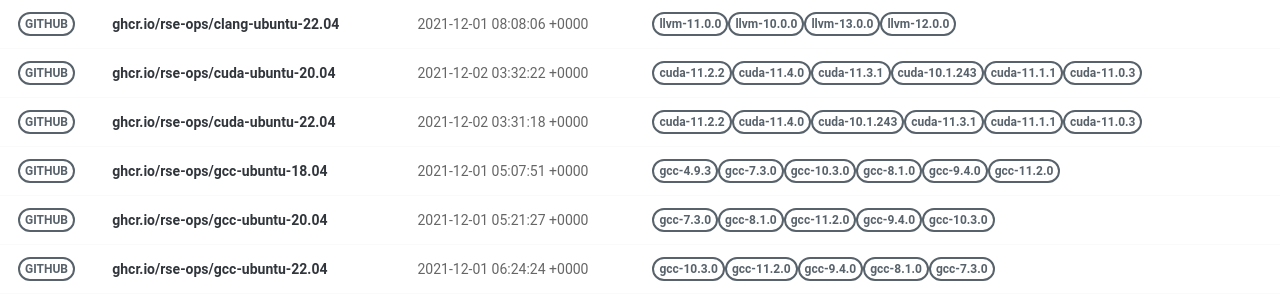
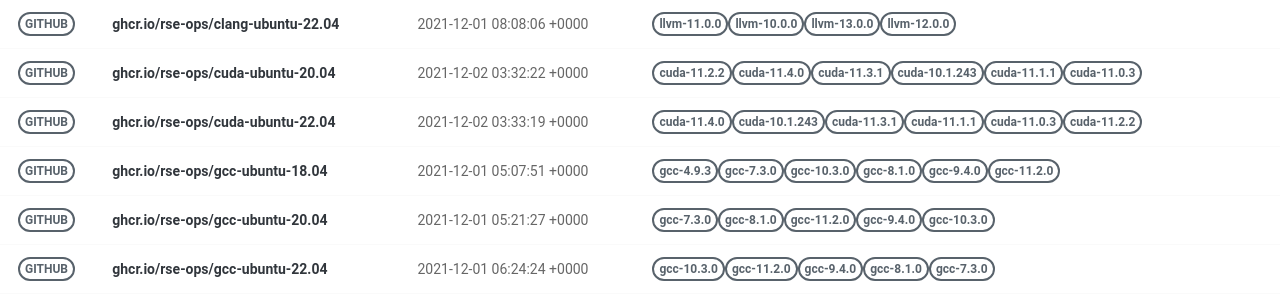
Before and after one commit to rse-ops/docker-images, a Jekyll site: the page built from pages/index.md, in a window 1280 px wide. Shown: the part 228-528 px from the top of the page. Built offline with Jekyll 4.4.1, drawn with Linux system fonts in a browser that asks for light colours; nearby versions of some CDN libraries.

Commit message:
Automated push to update library 2021-12-02

```diff
--- a/_library/ghcr.io-rse-ops-cuda-ubuntu-22.04.md
+++ b/_library/ghcr.io-rse-ops-cuda-ubuntu-22.04.md
@@ -1,14 +1,11 @@
 ---
 layout: container
 name: ghcr.io/rse-ops/cuda-ubuntu-22.04
-updated_at: 2021-12-02 03:31:18.887971
+updated_at: 2021-12-02 03:33:19.242394
 
 
 container_url: https://github.com/orgs/rse-ops/packages/container/package/cuda-ubuntu-22.04
 versions:
- - tag: cuda-11.2.2
-   dockerfile: https://github.com/rse-ops/docker-images/blob/main/ubuntu/cuda/Dockerfile
-   manifest: https://crane.ggcr.dev/manifest/ghcr.io/rse-ops/cuda-ubuntu-22.04:cuda-11.2.2
  - tag: cuda-11.4.0
    dockerfile: https://github.com/rse-ops/docker-images/blob/main/ubuntu/cuda/Dockerfile
    manifest: https://crane.ggcr.dev/manifest/ghcr.io/rse-ops/cuda-ubuntu-22.04:cuda-11.4.0
```
Also changed, not shown: other parts of _library/ghcr.io-rse-ops-cuda-ubuntu-22.04.md (+3 -0 lines).
